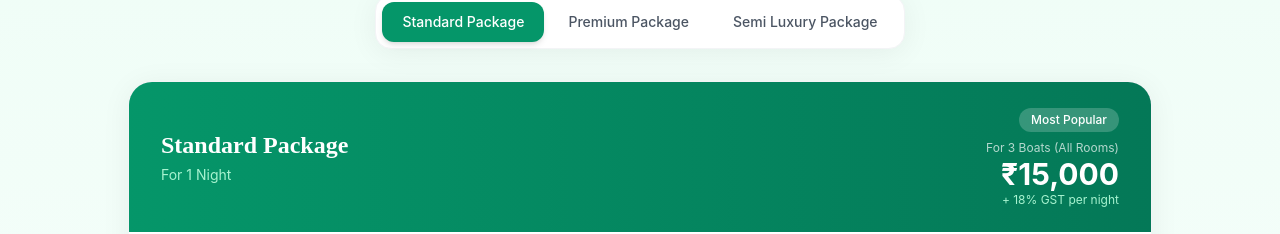
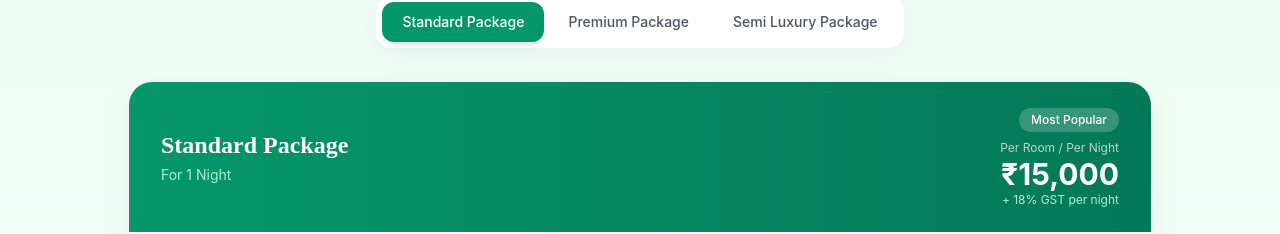
Before and after one commit to sivakum244-cell/kalappura-website, a Next.js app: page / in a window 1280 px wide. Shown: the part 10105-10339 px from the top of the page. Built offline with nearby package versions, Linux system fonts and the light colour scheme; no server answers.

Commit message:
Fix: Package price label - Per Room / Per Night

```diff
--- a/src/components/Packages.tsx
+++ b/src/components/Packages.tsx
@@ -244,7 +244,7 @@ export default function Packages() {
                     <span className="inline-block px-3 py-1 bg-white/20 text-white text-xs font-medium rounded-full mb-2">
                       {activePackage.badge}
                     </span>
-                    <p className="text-white/70 text-xs">For 3 Boats (All Rooms)</p>
+                    <p className="text-white/70 text-xs">Per Room / Per Night</p>
                     <p className="text-3xl font-bold text-white">₹{activePackage.price?.toLocaleString("en-IN")}</p>
                     <p className="text-emerald-200 text-xs">+ 18% GST per night</p>
                   </div>
```
